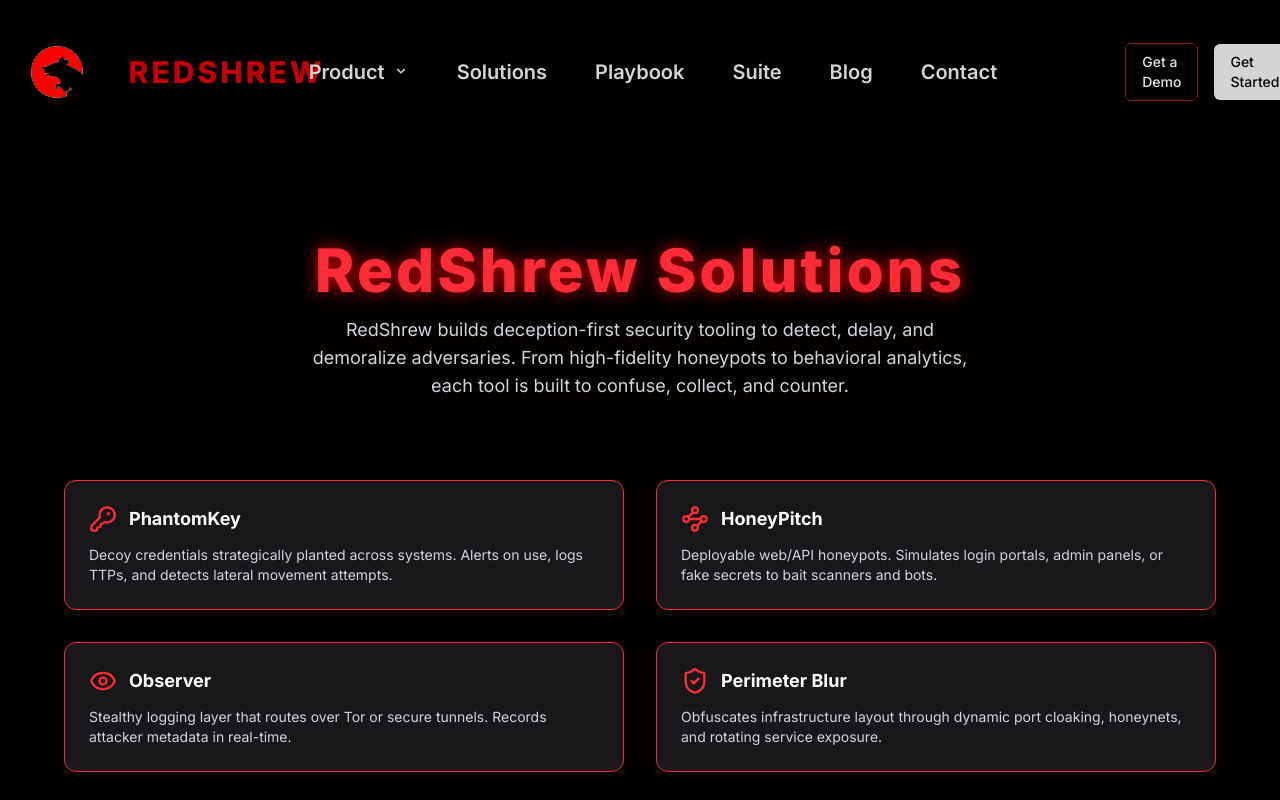
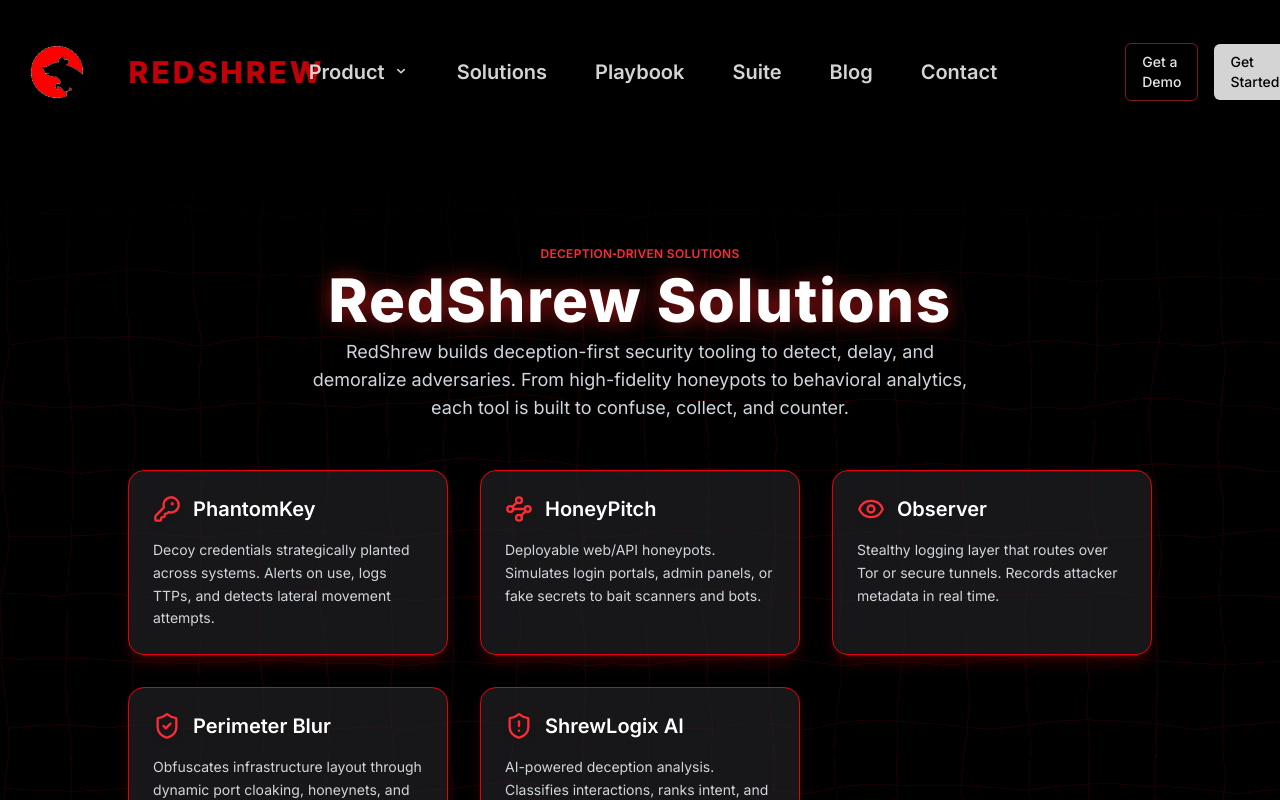
Before and after one commit to penblack/redshrew, a Next.js app in the folder ui/: page /solutions in a window 1280 px wide. Shown: the top 800 px of the page. Built offline with nearby package versions, Linux system fonts and the light colour scheme.

Commit message:
fixed footer error

```diff
--- a/ui/app/demo/page.tsx
+++ b/ui/app/demo/page.tsx
@@ -16,7 +16,7 @@
   };
 
   return (
-    <main className="min-h-screen bg-black text-white px-6 py-24 font-sans relative overflow-hidden">
+    <main className="relative min-h-screen bg-black text-white px-6 py-24 font-sans overflow-hidden">
       {/* SVG Distorted Red Grid */}
       <svg
         className="absolute inset-0 z-0 pointer-events-none"
@@ -52,6 +52,7 @@
         />
       </svg>
 
+      {/* PhantomKey content */}
       <div className="relative z-10 max-w-4xl mx-auto space-y-12">
         {/* Header */}
         <header className="text-center space-y-4">
@@ -119,6 +120,11 @@
           </div>
         )}
       </div>
+
+      {/* Footer pinned to bottom */}
+      <div className="absolute bottom-0 left-0 w-full">
+        <Footer />
+      </div>
     </main>
   );
 }
--- a/ui/app/easter-egg/page.tsx
+++ b/ui/app/easter-egg/page.tsx
@@ -2,7 +2,6 @@
 
 import Link from 'next/link';
 import Footer from "@/components/Footer";
-//import ShrewRunner from '@/components/shrewrunner';
 
 export default function EasterEggPage() {
   return (
@@ -55,6 +54,11 @@
           ← Back to Surface
         </Link>
       </div>
+
+      {/* Footer pinned to bottom */}
+      <div className="absolute bottom-0 left-0 w-full">
+        <Footer />
+      </div>
     </main>
   );
 }
--- a/ui/app/privacy/page.tsx
+++ b/ui/app/privacy/page.tsx
@@ -1,17 +1,18 @@
-// pages/privacy-policy.tsx
+'use client';
 
 import Link from "next/link";
 import Footer from "@/components/Footer";
 
 export default function PrivacyPolicy() {
   return (
-    <main className="min-h-screen bg-black text-neutral-100 px-6 py-24 font-sans">
-      <div className="max-w-4xl mx-auto space-y-12">
+    <main className="relative flex flex-col min-h-screen bg-black text-neutral-100 overflow-hidden">
+      {/* Radial gradient background from EasterEggPage */}
+      <div className="absolute inset-0 bg-[radial-gradient(ellipse_at_bottom,_rgba(255,0,0,0.12),_transparent)] z-0 pointer-events-none" />
+
+      <div className="relative z-10 flex-1 max-w-4xl mx-auto px-6 pt-24 pb-32 space-y-12">
         <header className="text-center space-y-4">
           <h1 className="text-4xl font-extrabold text-red-500">Privacy Policy</h1>
-          <p className="text-gray-400 text-md">
-            Last updated: July 22, 2025
-          </p>
+          <p className="text-gray-400 text-md">Last updated: July 22, 2025</p>
         </header>
 
         <section className="space-y-6">
@@ -69,6 +70,11 @@
           </p>
         </section>
       </div>
+
+      {/* Footer pinned to bottom */}
+      <div className="absolute bottom-0 left-0 w-full z-10">
+        <Footer />
+      </div>
     </main>
   );
 }
--- a/ui/app/solutions/page.tsx
+++ b/ui/app/solutions/page.tsx
@@ -1,78 +1,118 @@
 'use client';
 
 import { KeyRound, Eye, ShieldCheck, ShieldAlert, Waypoints } from 'lucide-react';
-import Footer from "@/components/Footer";
+import Footer from '@/components/Footer';
+
+const solutions = [
+  {
+    title: 'PhantomKey',
+    icon: KeyRound,
+    description:
+      'Decoy credentials strategically planted across systems. Alerts on use, logs TTPs, and detects lateral movement attempts.',
+  },
+  {
+    title: 'HoneyPitch',
+    icon: Waypoints,
+    description:
+      'Deployable web/API honeypots. Simulates login portals, admin panels, or fake secrets to bait scanners and bots.',
+  },
+  {
+    title: 'Observer',
+    icon: Eye,
+    description:
+      'Stealthy logging layer that routes over Tor or secure tunnels. Records attacker metadata in real time.',
+  },
+  {
+    title: 'Perimeter Blur',
+    icon: ShieldCheck,
+    description:
+      'Obfuscates infrastructure layout through dynamic port cloaking, honeynets, and rotating service exposure.',
+  },
+  {
+    title: 'ShrewLogix AI',
+    icon: ShieldAlert,
+    description:
+      'AI-powered deception analysis. Classifies interactions, ranks intent, and recommends real-time trap reinforcement.',
+  },
+];
 
 export default function SolutionsPage() {
   return (
-    <main className="min-h-screen bg-black text-white px-6 py-24 font-sans relative overflow-hidden">
-      {/* Optional grid background */}
-      <div
+    <main className="relative flex flex-col min-h-screen bg-black text-white font-sans overflow-hidden">
+        {/* 🔳 CURVED GRID OVERLAY */}
+      <svg
         className="absolute inset-0 z-0 pointer-events-none"
-        style={{
-          backgroundImage: 'radial-gradient(rgba(255,0,0,0.04) 1px, transparent 1px)',
-          backgroundSize: '4px 4px',
-        }}
-      />
+        viewBox="0 0 800 600"
+        xmlns="http://www.w3.org/2000/svg"
+        preserveAspectRatio="xMidYMid slice"
+      >
+        <defs>
+          <pattern id="grid" width="40" height="40" patternUnits="userSpaceOnUse">
+            <path d="M 40 0 L 0 0 0 40" fill="none" stroke="red" strokeWidth="1" />
+          </pattern>
+          <filter id="distort">
+            <feTurbulence type="turbulence" baseFrequency="0.008" numOctaves="2" result="turbulence">
+              <animate attributeName="baseFrequency" dur="15s" values="0.008;0.009;0.008" repeatCount="indefinite" />
+            </feTurbulence>
+            <feDisplacementMap in="SourceGraphic" in2="turbulence" scale="12" />
+          </filter>
+          <linearGradient id="fadeMask" gradientTransform="rotate(90)">
+            <stop offset="0%" stopColor="white" stopOpacity="0" />
+            <stop offset="20%" stopColor="white" stopOpacity="1" />
+          </linearGradient>
+          <mask id="fade">
+            <rect width="100%" height="100%" fill="url(#fadeMask)" />
+          </mask>
+        </defs>
+        <rect
+          width="100%"
+          height="100%"
+          fill="url(#grid)"
+          filter="url(#distort)"
+          mask="url(#fade)"
+          opacity="0.12"
+        />
+      </svg>
 
-      <div className="relative z-10 max-w-6xl mx-auto space-y-20">
-        <header className="space-y-4 text-center">
-          <h1 className="text-6xl font-extrabold text-red-500 tracking-wider drop-shadow-[0_0_8px_rgba(255,0,0,0.8)]">
+      {/* Content wrapper grows to push footer down */}
+      <div className="relative z-10 flex-grow max-w-5xl mx-auto px-4 md:px-6 lg:px-0 pt-24 pb-16 space-y-12">
+        <header className="text-center space-y-2">
+          <span className="inline-block text-xs font-semibold uppercase text-red-500 tracking-wide">
+            Deception‑Driven Solutions
+          </span>
+          <h1 className="text-5xl md:text-6xl font-extrabold text-white tracking-wide drop-shadow-[0_0_10px_rgba(198,23,23,0.8)]">
             RedShrew Solutions
           </h1>
-          <p className="text-gray-300 max-w-2xl mx-auto text-lg">
+          <p className="mx-auto max-w-2xl text-base md:text-lg text-gray-300">
             RedShrew builds deception-first security tooling to detect, delay, and demoralize adversaries.
             From high-fidelity honeypots to behavioral analytics, each tool is built to confuse, collect, and counter.
           </p>
         </header>
 
-        {/* Solution Cards */}
-        <section className="grid grid-cols-1 md:grid-cols-2 gap-8">
-          {[
-            {
-              title: 'PhantomKey',
-              icon: <KeyRound size={28} className="text-red-500" />,
-              description:
-                'Decoy credentials strategically planted across systems. Alerts on use, logs TTPs, and detects lateral movement attempts.',
-            },
-            {
-              title: 'HoneyPitch',
-              icon: <Waypoints size={28} className="text-red-500" />,
-              description:
-                'Deployable web/API honeypots. Simulates login portals, admin panels, or fake secrets to bait scanners and bots.',
-            },
-            {
-              title: 'Observer',
-              icon: <Eye size={28} className="text-red-500" />,
-              description:
-                'Stealthy logging layer that routes over Tor or secure tunnels. Records attacker metadata in real-time.',
-            },
-            {
-              title: 'Perimeter Blur',
-              icon: <ShieldCheck size={28} className="text-red-500" />,
-              description:
-                'Obfuscates infrastructure layout through dynamic port cloaking, honeynets, and rotating service exposure.',
-            },
-            {
-              title: 'ShrewLogix AI',
-              icon: <ShieldAlert size={28} className="text-red-500" />,
-              description:
-                'AI-powered deception analysis. Classifies interactions, ranks intent, and recommends real-time trap reinforcement.',
-            },
-          ].map(({ title, icon, description }) => (
+        {/* Solutions grid */}
+        <section className="grid grid-cols-1 sm:grid-cols-2 lg:grid-cols-3 gap-8 justify-items-center">
+          {solutions.map(({ title, icon: Icon, description }) => (
             <div
               key={title}
-              className="bg-zinc-900 border border-red-500 rounded-xl p-6 shadow-md hover:shadow-red-500/20 transition-all"
+              className="w-full max-w-xs bg-zinc-800/60 border border-red-600 rounded-2xl p-6 shadow-lg shadow-red-600/20 hover:shadow-red-500/40 hover:bg-zinc-700/60 transition-all duration-300"
             >
-              <div className="flex items-center gap-3 mb-3">
-                {icon}
-                <h3 className="text-lg font-bold text-white">{title}</h3>
+              <div className="flex items-center gap-3 mb-4">
+                <Icon size={28} className="text-red-500 drop-shadow-md" />
+                <h3 className="text-xl font-semibold text-white">{title}</h3>
               </div>
-              <p className="text-sm text-gray-300">{description}</p>
+              <p className="text-gray-300 text-sm leading-relaxed">{description}</p>
             </div>
           ))}
         </section>
       </div>
+
+      {/* Footer section */}
+      <div className="relative z-10">
+        <Footer />
+      </div>
+
+      {/* Bottom wave gradient (behind footer, negative z) */}
+      <div className="absolute bottom-0 inset-x-0 h-40 bg-gradient-to-t from-red-900 to-transparent pointer-events-none z-[-1]" />
     </main>
   );
 }
```
Also changed, not shown: ui/app/docs/page.tsx (+26 -6 lines), ui/app/page.tsx (+5 -5 lines), ui/app/platforms/page.tsx (+59 -15 lines), ui/app/playbook/page.tsx (+50 -19 lines), ui/public/search.svg (added), 1 other file (tests, documents, lock files or other folders).
